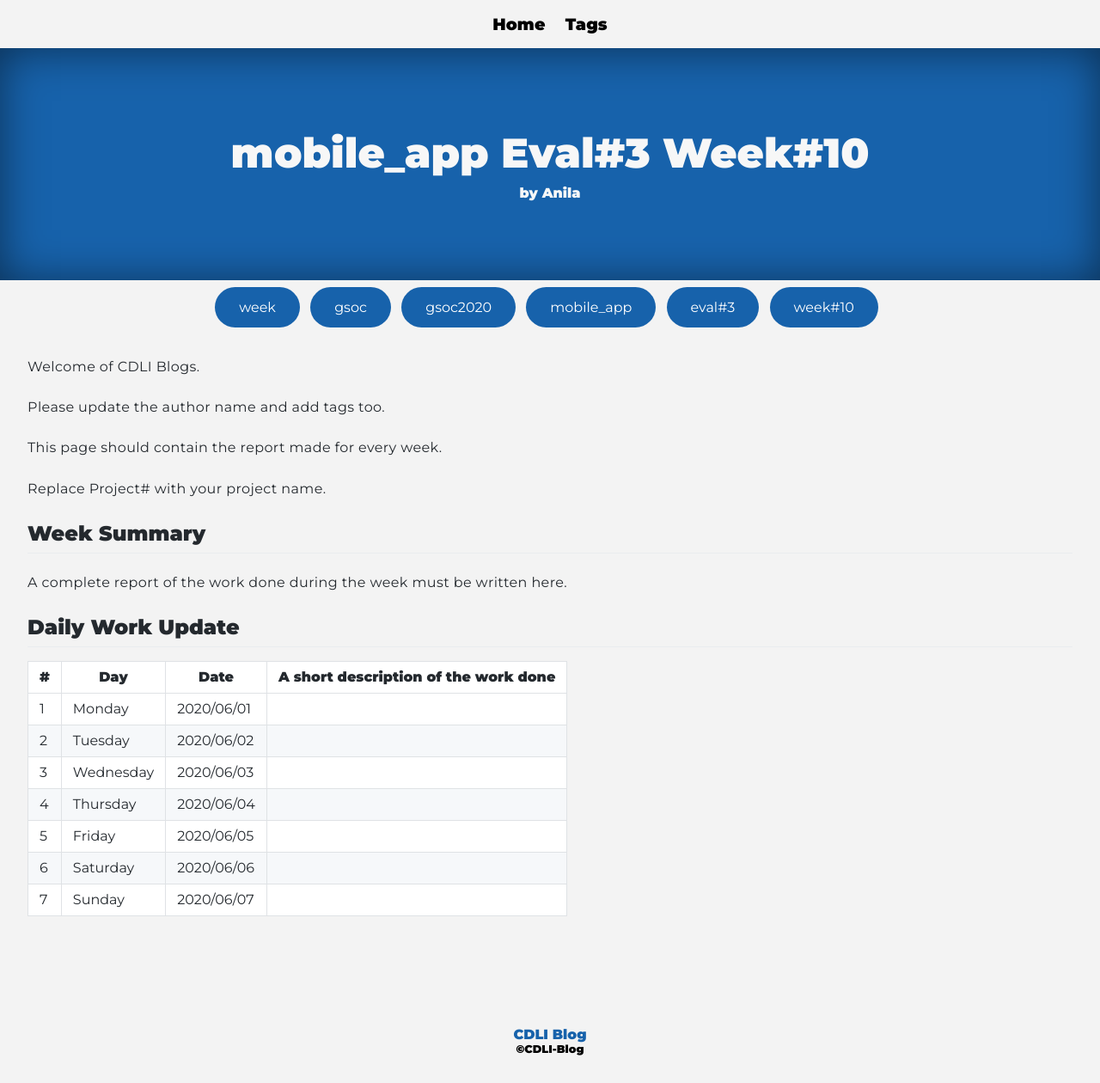
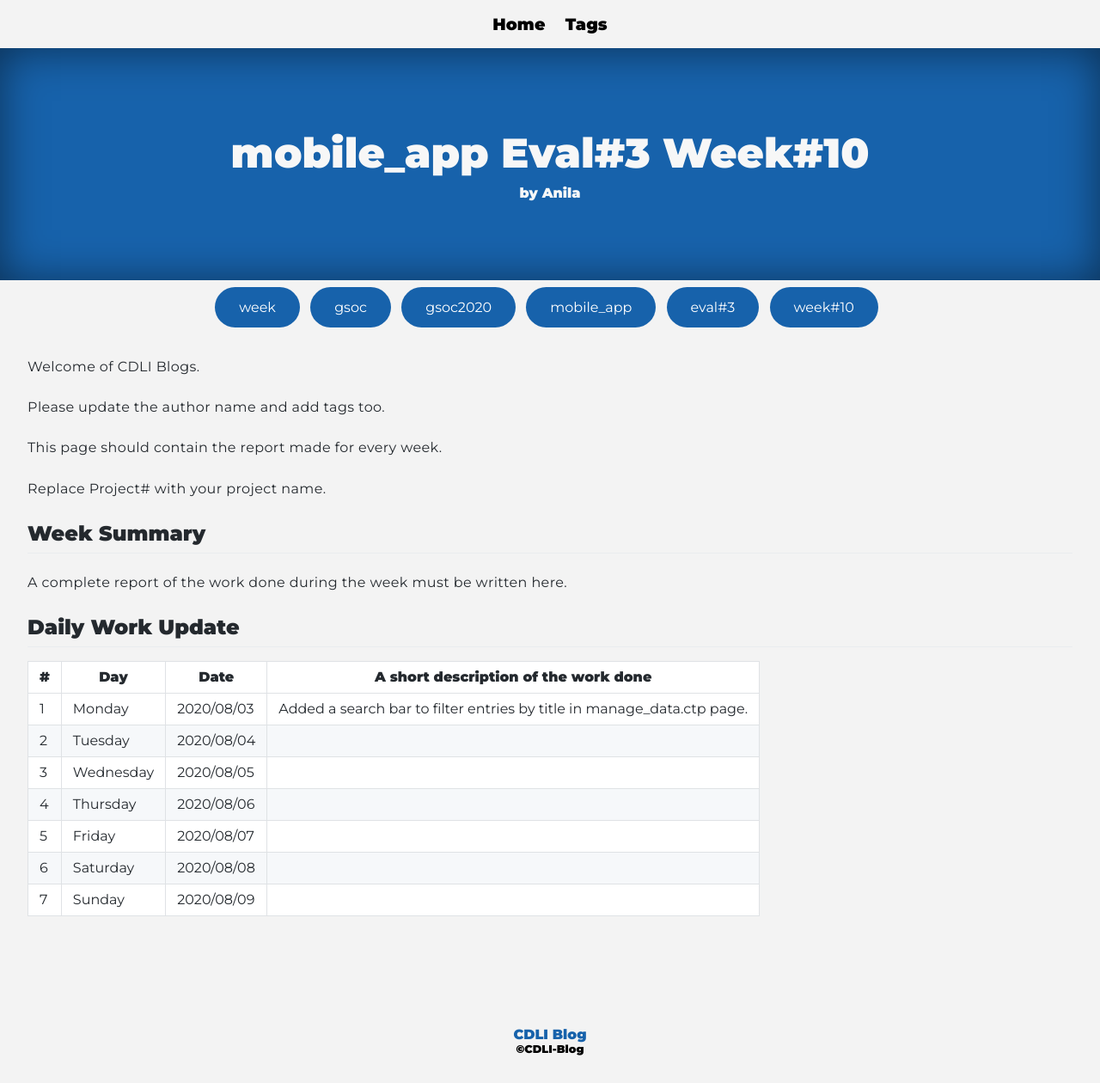
Before and after one commit to cdli-gh/blog, a Jekyll site: the page built from _blog/gsoc20/mobile_app/posts/12_week10.md, in a window 1280 px wide. Shown: the whole page at 86% size. Built offline with Jekyll 4.4.1, drawn with Linux system fonts in a browser that asks for light colours; Markdown is read by kramdown in place of the engine named in the settings.

Commit message:
Update 12_week10.md

```diff
--- a/_blog/gsoc20/mobile_app/posts/12_week10.md
+++ b/_blog/gsoc20/mobile_app/posts/12_week10.md
@@ -21,10 +21,10 @@ A complete report of the work done during the week must be written here.
 
 |\#|Day|Date|A short description of the work done|
 |---	|---	|---	|---	|
-|1   	| Monday 	|   2020/06/01	|   	|
-|2   	| Tuesday  	|   2020/06/02	|   	|
-|3   	| Wednesday  	|  2020/06/03 	|   	|
-|4   	| Thursday  	|   2020/06/04	|   	|
-|5   	| Friday  	|   2020/06/05	|   	|
-|6   	| Saturday  	|   2020/06/06	|   	|
-|7   	| Sunday  	|   2020/06/07	|   	|
+|1   	| Monday 	|   2020/08/03	|Added a search bar to filter entries by title in manage_data.ctp page.   	|
+|2   	| Tuesday  	|   2020/08/04	|   	|
+|3   	| Wednesday  	|  2020/08/05 	|   	|
+|4   	| Thursday  	|   2020/08/06	|   	|
+|5   	| Friday  	|   2020/08/07	|   	|
+|6   	| Saturday  	|   2020/08/08	|   	|
+|7   	| Sunday  	|   2020/08/09	|   	|
```
